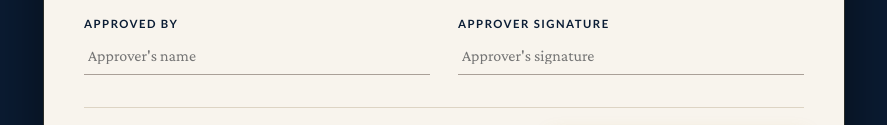
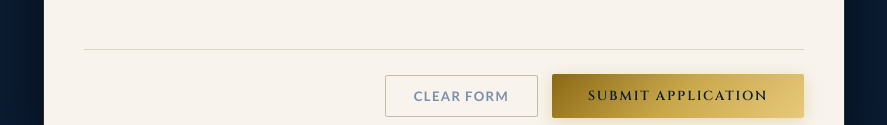
Before and after one commit to johnodumosu/lwm, a plain HTML site: page men/index.html in a window 1280 px wide. Shown: the part 1474-1599 px from the top of the page, without its empty margins (196-1083 px from the left). Drawn offline with nearby package versions, Linux system fonts and the light colour scheme.

Commit message:
local push

```diff
--- a/men/index.html
+++ b/men/index.html
@@ -158,16 +158,7 @@
     </div>
 
     <div class="approval-grid" style="margin-top:20px;">
-      <div class="field">
-        <label for="approved_by">Approved By</label>
-        <input type="text" id="approved_by" name="approved_by"
-               class="sig-underline" placeholder="Approver's name"/>
-      </div>
-      <div class="field">
-        <label for="approver_signature">Approver Signature</label>
-        <input type="text" id="approver_signature" name="approver_signature"
-               class="sig-underline" placeholder="Approver's signature"/>
-      </div>
+
     </div>
 
     <!-- SUBMIT -->
```
Also changed, not shown: 3 other files.
